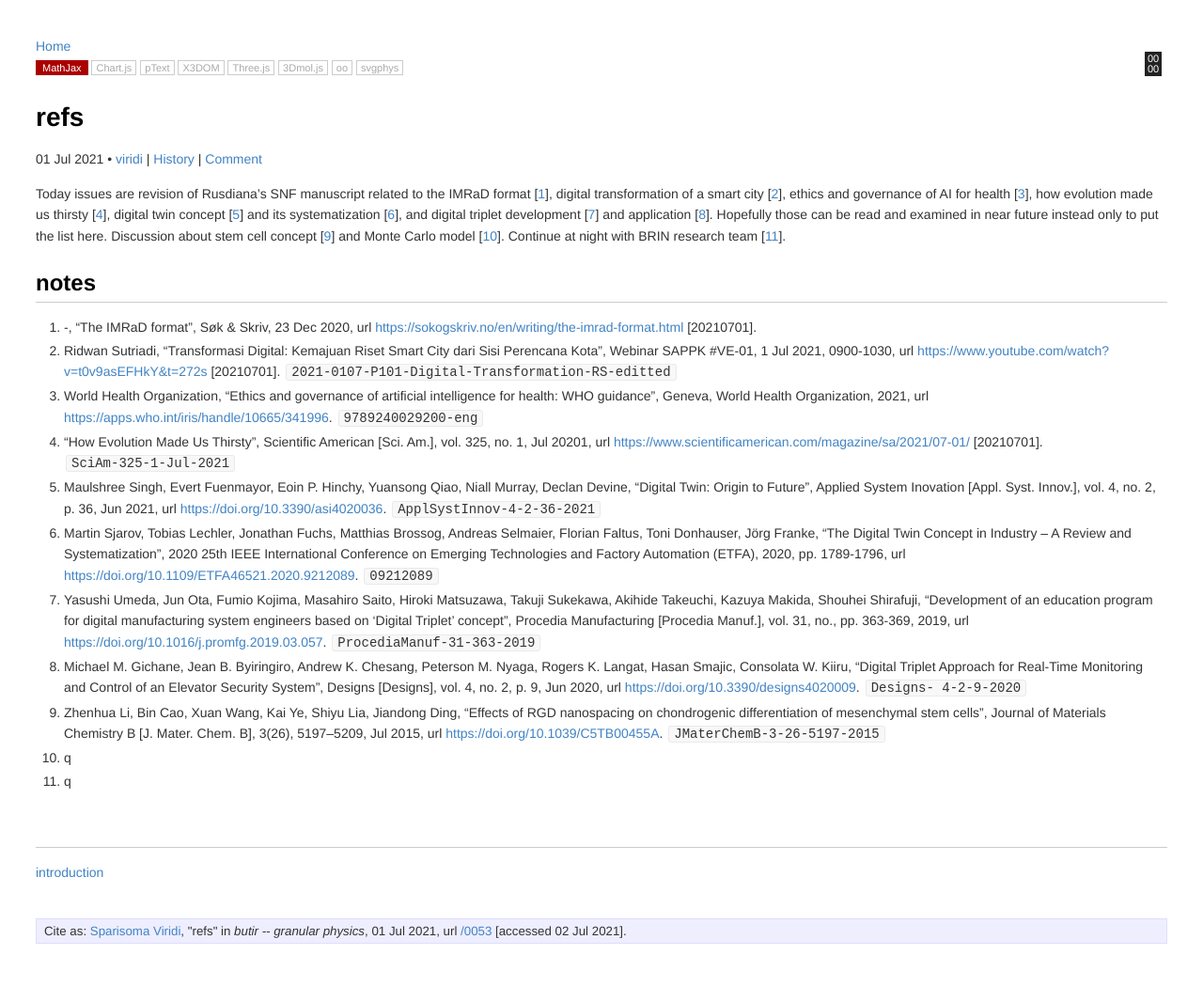
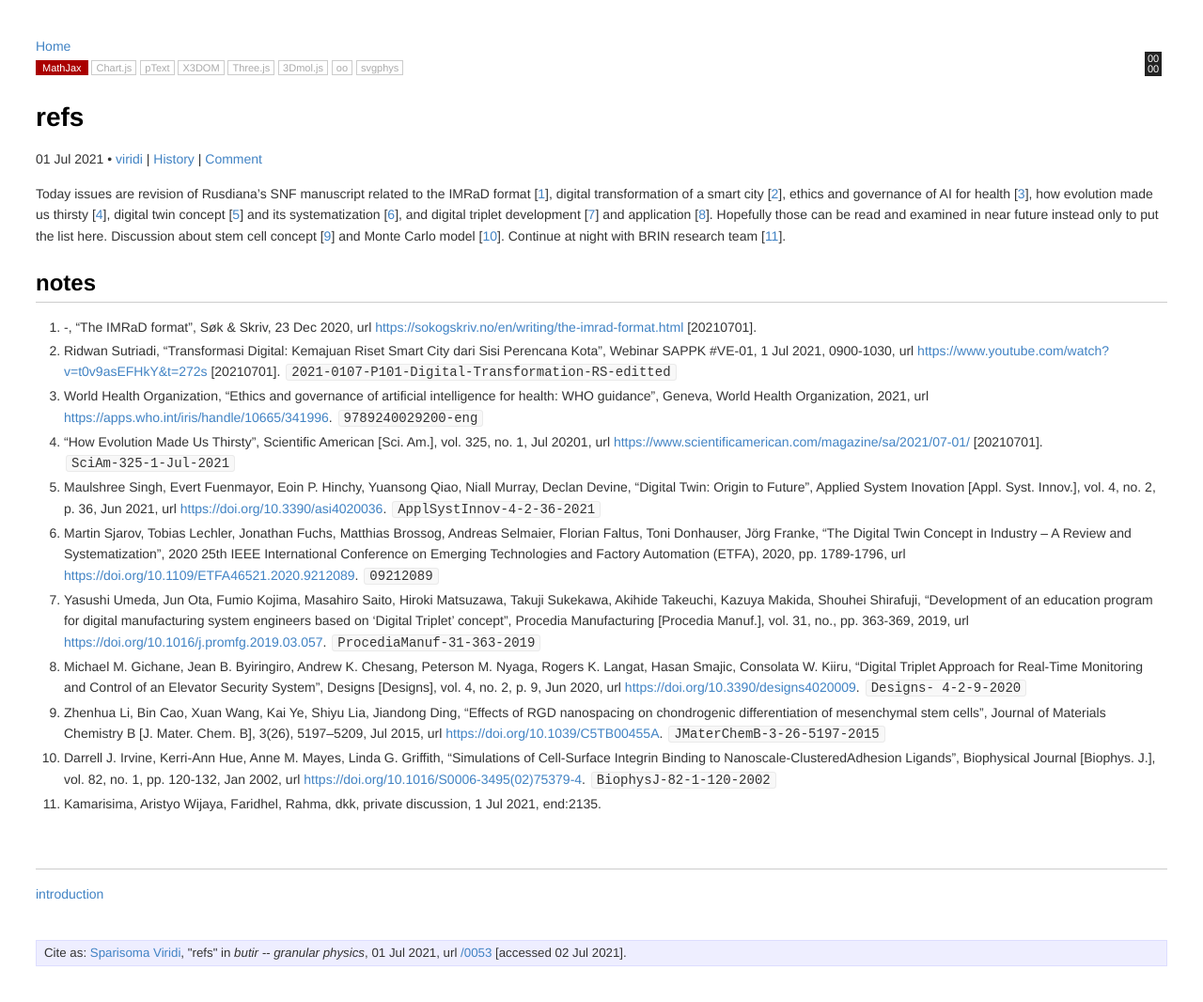
Before and after one commit to dudung/butir, a Jekyll site: the page built from _posts/0/05/2021-07-01-refs.md, in a window 1280 px wide. Shown: the whole page at 94% size. Built offline with Jekyll 4.4.1, drawn with Linux system fonts in a browser that asks for light colours; before the commit the page ends 1042 px from its top, so only the background shows below that.

Commit message:
update yesterday refs

```diff
--- a/_posts/0/05/2021-07-01-refs.md
+++ b/_posts/0/05/2021-07-01-refs.md
@@ -32,8 +32,9 @@ Today issues are revision of Rusdiana's SNF manuscript related to the IMRaD form
 7. <a name=r7></a>Yasushi Umeda, Jun Ota, Fumio Kojima, Masahiro Saito, Hiroki Matsuzawa, Takuji Sukekawa, Akihide Takeuchi, Kazuya Makida, Shouhei Shirafuji, "Development of an education program for digital manufacturing system engineers based on ‘Digital Triplet’ concept", Procedia Manufacturing [Procedia Manuf.], vol. 31, no., pp. 363-369, 2019, url <https://doi.org/10.1016/j.promfg.2019.03.057>. `ProcediaManuf-31-363-2019`
 8. <a name=r8></a>Michael M. Gichane, Jean B. Byiringiro, Andrew K. Chesang, Peterson M. Nyaga, Rogers K. Langat, Hasan Smajic, Consolata W. Kiiru, "Digital Triplet Approach for Real-Time Monitoring and Control of an Elevator Security System", Designs [Designs], vol. 4, no. 2, p. 9, Jun 2020, url <https://doi.org/10.3390/designs4020009>. `Designs- 4-2-9-2020`
 9. <a name=r9></a>Zhenhua Li, Bin Cao, Xuan Wang, Kai Ye, Shiyu Lia, Jiandong Ding, "Effects of RGD nanospacing on chondrogenic differentiation of mesenchymal stem cells", Journal of Materials Chemistry B [J. Mater. Chem. B], 3(26), 5197–5209, Jul 2015, url <https://doi.org/10.1039/C5TB00455A>. `JMaterChemB-3-26-5197-2015`
-10. <a name=r10></a>q
-11. <a name=r11></a>q
+10. <a name=r10></a>Darrell J. Irvine, Kerri-Ann Hue, Anne M. Mayes, Linda G. Griffith, "Simulations of Cell-Surface Integrin Binding to Nanoscale-ClusteredAdhesion Ligands", Biophysical Journal [Biophys. J.], vol. 82, no. 1, pp. 120-132, Jan 2002, url <https://doi.org/10.1016/S0006-3495(02)75379-4>. `BiophysJ-82-1-120-2002`
+11. Kamarisima, Aristyo Wijaya, Faridhel, Rahma, dkk, private discussion, 1 Jul 2021, end:2135.
+
 
 
 
```
Also changed, not shown: 1 other file.
